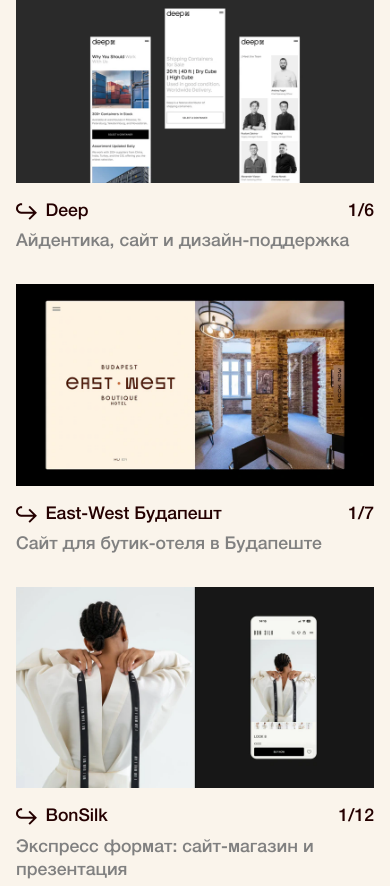
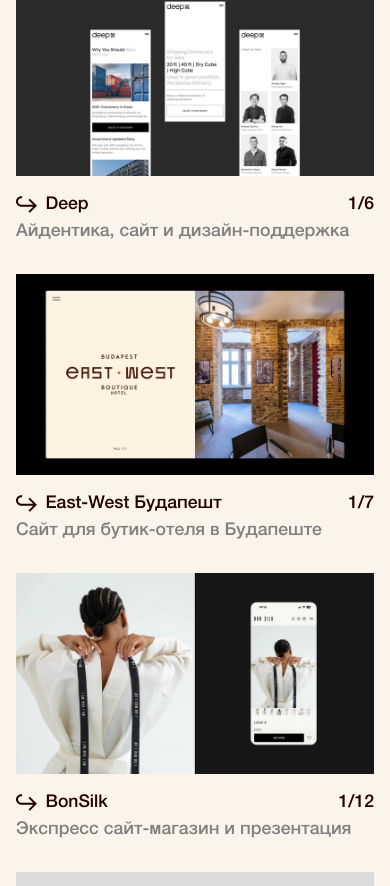
Before and after one commit to arnesta-web/personal-website, a website: page index.html in a window 390 px wide. Shown: the part 862-1748 px from the top of the page. Drawn offline with Linux system fonts and the light colour scheme.

Commit message:
Отсуп описания на мобильных

```diff
--- a/css/style.css
+++ b/css/style.css
@@ -350,6 +350,6 @@
 
   .project-desc {
     flex-basis: 100%;
-    margin-top: 0.2em;
+    margin-top: 0em;
   }
 }
--- a/index.html
+++ b/index.html
@@ -190,7 +190,7 @@
         <svg class="hook-arrow" aria-hidden="true" focusable="false"><use href="#icon-arrow"></use></svg>
         BonSilk
       </a>
-      <span class="project-desc">Экспресс формат: сайт-магазин и презентация</span>
+      <span class="project-desc">Экспресс сайт-магазин и презентация</span>
     </div>
   </article>
 
@@ -262,7 +262,7 @@
         <svg class="hook-arrow" aria-hidden="true" focusable="false"><use href="#icon-arrow"></use></svg>
         Seedlings
       </a>
-      <span class="project-desc">Арт‑дирекшн и сайт для онлайн-выставки</span>
+      <span class="project-desc">Арт‑дирекшн и сайт онлайн-выставки</span>
     </div>
   </article>
 
```
